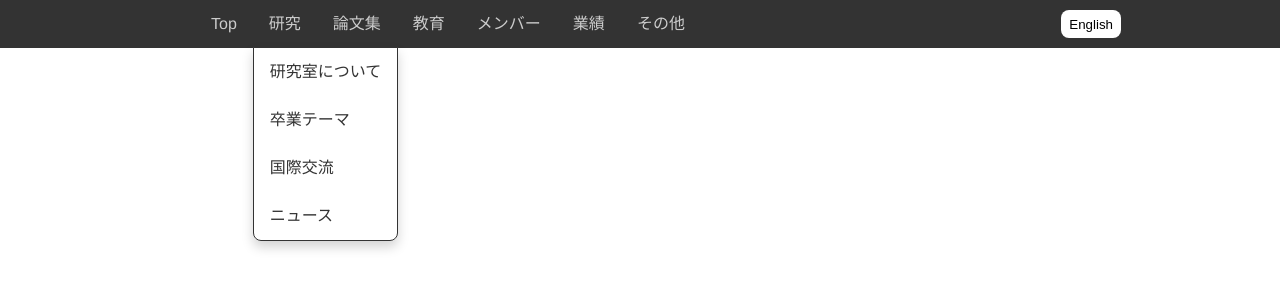
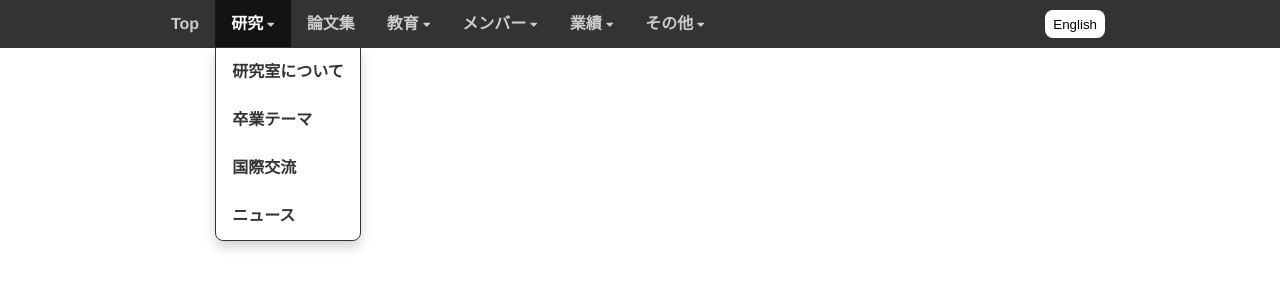
Before and after one commit to ver0nika4ka/Software-Engineering-Lab_The-University-of-Aizu, a React (Create React App) app: page / in a window 1280 px wide. Both pictures are taken after a click on the item "研究". Shown: the top 300 px of the page. Built offline with nearby package versions, Linux system fonts and the light colour scheme.

Commit message:
complete Header

```diff
--- a/package.json
+++ b/package.json
@@ -3,6 +3,9 @@
   "version": "0.1.0",
   "private": true,
   "dependencies": {
+    "@fortawesome/fontawesome-svg-core": "^1.2.32",
+    "@fortawesome/free-solid-svg-icons": "^5.15.1",
+    "@fortawesome/react-fontawesome": "^0.1.13",
     "@testing-library/jest-dom": "^4.2.4",
     "@testing-library/react": "^9.3.2",
     "@testing-library/user-event": "^7.1.2",
--- a/src/layouts/App.js
+++ b/src/layouts/App.js
@@ -8,6 +8,9 @@ import {
 import Layout from '../layouts/Layout'
 // i18n
 import { useTranslation } from 'react-i18next';
+// FontAwesome
+import { FontAwesomeIcon } from '@fortawesome/react-fontawesome'
+import { faBars, faSortDown } from '@fortawesome/free-solid-svg-icons'
 // top
 import Top from "../pages/top/Top"
 // research
@@ -33,19 +36,23 @@ import Developers from "../pages/others/Developers"
 // styles
 import '../styles/layout/App.scss';
 
-export default function App() {
+const App = () => {
   const [openMenuItem, setOpenMenuItem] = useState([false, false, false, false]);
   const changeOpenMenuItem = i => {
     const newOpenMenuItem = [false, false, false, false]
     newOpenMenuItem[i] = !openMenuItem[i]
     setOpenMenuItem(newOpenMenuItem)
   }
+  const resetOpenMenuItem = () => setOpenMenuItem([false, false, false, false])
 
   const [t, i18n] = useTranslation();
   const [lang, setLang] = useState('ja');
   useEffect(() => {
     i18n.changeLanguage(lang);
   }, [lang, i18n]);
+
+  const [isOpenMenu, setIsOpenMenu] = useState(false);
+  const closeMenu = () => setIsOpenMenu(false)
 
   const components = [
     {
@@ -125,106 +132,138 @@ export default function App() {
     },
   ]
 
+  // メニューアイテムの切り替え
+  const [selectedItem, setSelectedItem] = useState(null);
+  const selectMenuItem = (itemName) => {
+    // 選択中のアイテムが切り替わった場合
+    if (selectedItem !== itemName) {
+      resetOpenMenuItem()
+      setSelectedItem(itemName)
+    }
+  }
+
   return (
     <Router>
       <div>
-        <header className="header">
+        <header className={`header ${isOpenMenu ? "open" : ""}`}>
           <nav>
             <ul className="menu">
-              <li className="menu_item">
-                <Link to="/top">{t('Top')}</Link>
+              <li className={`menu_item ${selectedItem === 'Top' ? 'active' : ''}`}>
+                <Link to="/top"
+                  onClick={() => { selectMenuItem('Top') }}
+                >{t('Top')}</Link>
               </li>
 
-              <li className="menu_item noLink"
-                onClick={() => changeOpenMenuItem(0)}>
-                <a >{t('研究')}</a>
+              <li className={`menu_item noLink ${selectedItem === '研究' ? 'active' : ''}`}
+                onClick={() => changeOpenMenuItem(0)}
+              >
+                <a
+                  onClick={() => { selectMenuItem('研究') }}
+                // onMouseLeave={(e) => { selectMenuItem(e) }}
+                >
+                  {t('研究')}
+                  <FontAwesomeIcon icon={faSortDown} />
+                </a>
                 {openMenuItem[0] &&
                   <ul className="menu_list">
                     <li className="menu_item">
-                      <Link to="/research/about_us">{t('研究室について')}</Link>
+                      <Link to="/research/about_us" onClick={closeMenu}>{t('研究室について')}</Link>
                     </li>
                     <li className="menu_item">
-                      <Link to="/research/graduation_research_themes">{t('卒業テーマ')}</Link>
+                      <Link to="/research/graduation_research_themes" onClick={closeMenu}>{t('卒業テーマ')}</Link>
                     </li>
                     <li className="menu_item">
-                      <Link to="/research/international_relations">{t('国際交流')}</Link>
+                      <Link to="/research/international_relations" onClick={closeMenu}>{t('国際交流')}</Link>
                     </li>
                     <li className="menu_item">
-                      <Link to="/research/news">{t('ニュース')}</Link>
+                      <Link to="/research/news" onClick={closeMenu}>{t('ニュース')}</Link>
                     </li>
                   </ul>
                 }
               </li>
 
 
-              <li className="menu_item">
-                <Link to="/publication_list">{t('論文集')}</Link>
+              <li className={`menu_item ${selectedItem === '論文集' ? 'active' : ''}`}>
+                <Link to="/publication_list"
+                  onClick={() => {
+                    selectMenuItem('論文集')
+                    closeMenu()
+                  }}
+                >{t('論文集')}</Link>
               </li>
 
-              <li className="menu_item noLink"
+              <li className={`menu_item noLink ${selectedItem === '教育' ? 'active' : ''}`}
                 onClick={() => changeOpenMenuItem(1)}>
-                <a >{t('教育')}</a>
+                <a
+                  onClick={() => { selectMenuItem('教育') }}
+                >{t('教育')}<FontAwesomeIcon icon={faSortDown} /></a>
                 {openMenuItem[1] &&
                   <ul className="menu_list">
                     <li className="menu_item">
-                      <Link to="/it_specialist_program">{t('ITスペシャリストプログラム')}</Link>
+                      <Link to="/it_specialist_program" onClick={closeMenu}>{t('ITスペシャリストプログラム')}</Link>
                     </li>
                   </ul>
                 }
               </li>
 
-              <li className="menu_item noLink"
+              <li className={`menu_item noLink ${selectedItem === 'メンバー' ? 'active' : ''}`}
                 onClick={() => changeOpenMenuItem(2)}>
-                <a >{t('メンバー')}</a>
+                <a
+                  onClick={() => { selectMenuItem('メンバー') }}
+                >{t('メンバー')}<FontAwesomeIcon icon={faSortDown} /></a>
                 {openMenuItem[2] &&
                   <ul className="menu_list">
                     <li className="menu_item">
-                      <Link to="/members/member">{t('メンバー')}</Link>
+                      <Link to="/members/member" onClick={closeMenu}>{t('メンバー')}</Link>
                     </li>
                     <li className="menu_item">
-                      <Link to="/members/gaduated">{t('卒業生')}</Link>
+                      <Link to="/members/gaduated" onClick={closeMenu}>{t('卒業生')}</Link>
                     </li>
                     <li className="menu_item">
-                      <Link to="/members/prospective_students">{t('学生募集')}</Link>
+                      <Link to="/members/prospective_students" onClick={closeMenu}>{t('学生募集')}</Link>
                     </li>
                   </ul>
                 }
               </li>
 
-              <li className="menu_item noLink"
+              <li className={`menu_item noLink ${selectedItem === '業績' ? 'active' : ''}`}
                 onClick={() => changeOpenMenuItem(3)}>
-                <a >{t('業績')}</a>
+                <a
+                  onClick={() => { selectMenuItem('業績') }}
+                >{t('業績')}<FontAwesomeIcon icon={faSortDown} /></a>
                 {openMenuItem[3] &&
                   <ul className="menu_list">
                     <li className="menu_item">
-                      <Link to="/achievements/achievements">{t('業績')}</Link>
+                      <Link to="/achievements/achievements" onClick={closeMenu}>{t('業績')}</Link>
                     </li>
                     <li className="menu_item">
-                      <Link to="/achievements/conferences_and_workshops">{t('国際学会')}</Link>
+                      <Link to="/achievements/conferences_and_workshops" onClick={closeMenu}>{t('国際学会')}</Link>
                     </li>
                   </ul>
                 }
               </li>
 
-              <li className="menu_item noLink"
+              <li className={`menu_item noLink ${selectedItem === 'その他' ? 'active' : ''}`}
                 onClick={() => changeOpenMenuItem(4)}>
-                <a >{t('その他')}</a>
+                <a
+                  onClick={() => { selectMenuItem('その他') }}
+                >{t('その他')}<FontAwesomeIcon icon={faSortDown} /></a>
                 {openMenuItem[4] &&
                   <ul className="menu_list">
                     <li className="menu_item">
-                      <Link to="/others/internationl_conferences">{t('ギャラリー')}</Link>
+                      <Link to="/others/internationl_conferences" onClick={closeMenu}>{t('ギャラリー')}</Link>
                     </li>
                     <li className="menu_item">
-                      <a href="https://www.u-aizu.ac.jp/" target="_blank" rel="noopener noreferrer">{t('会津大学')}</a>
+                      <a href="https://www.u-aizu.ac.jp/" target="_blank" rel="noopener noreferrer" onClick={closeMenu}>{t('会津大学')}</a>
                     </li>
                     <li className="menu_item">
-                      <a href="https://www.u-aizu.ac.jp/access/" target="_blank" rel="noopener noreferrer">{t('大学へのアクセス')}</a>
+                      <a href="https://www.u-aizu.ac.jp/access/" target="_blank" rel="noopener noreferrer" onClick={closeMenu}>{t('大学へのアクセス')}</a>
                     </li>
                     <li className="menu_item">
-                      <Link to="/others/statistics">{t('アクセス統計')}</Link>
+                      <Link to="/others/statistics" onClick={closeMenu}>{t('アクセス統計')}</Link>
                     </li>
                     <li className="menu_item">
-                      <Link to="/others/developers">{t('開発者')}</Link>
+                      <Link to="/others/developers" onClick={closeMenu}>{t('開発者')}</Link>
                     </li>
                   </ul>
                 }
@@ -239,6 +278,13 @@ export default function App() {
                 }}>{lang === "ja" ? "English" : "日本語"}</button>
             </div>
           </nav>
+
+          <div className="hamburger"
+            onClick={() => {
+              setIsOpenMenu(!isOpenMenu)
+            }}>
+            <FontAwesomeIcon icon={faBars} />
+          </div>
         </header>
 
         <Switch>
@@ -260,3 +306,5 @@ export default function App() {
     </Router>
   );
 }
+
+export default App
--- a/src/styles/foundation/variable.scss
+++ b/src/styles/foundation/variable.scss
@@ -1,3 +1,4 @@
+$eerieBlack: #131313;
 $jet: #333333;
 $onyx: #404040;
 $daysGray: #4d4d4d;
--- a/src/styles/layout/App.scss
+++ b/src/styles/layout/App.scss
@@ -1,43 +1,5 @@
 @import "../foundation/variable.scss";
-
-.App {
-  text-align: center;
-}
-
-.App-logo {
-  height: 40vmin;
-  pointer-events: none;
-}
-
-@media (prefers-reduced-motion: no-preference) {
-  .App-logo {
-    animation: App-logo-spin infinite 20s linear;
-  }
-}
-
-.App-header {
-  background-color: #282c34;
-  min-height: 100vh;
-  display: flex;
-  flex-direction: column;
-  align-items: center;
-  justify-content: center;
-  font-size: calc(10px + 2vmin);
-  color: white;
-}
-
-.App-link {
-  color: #61dafb;
-}
-
-@keyframes App-logo-spin {
-  from {
-    transform: rotate(0deg);
-  }
-  to {
-    transform: rotate(360deg);
-  }
-}
+@import "../foundation/mixins.scss";
 
 /* header */
 
@@ -47,20 +9,62 @@
   justify-content: center;
   position: fixed;
   width: 100%;
+  height: 48px;
   top: 0;
+  transition: all ease 300ms;
   z-index: 1000;
+
+  @include max-screen($breakpoint-tablet) {
+    justify-content: space-between;
+    overflow: scroll;
+
+    &.open {
+      height: 416px;
+    }
+  }
 }
 
 nav {
   display: flex;
   justify-content: space-between;
   width: 970px;
+  padding: 0 32px;
+
+  @include max-screen($breakpoint-tablet) {
+    flex-direction: column;
+    width: auto;
+    padding: 0 16px;
+  }
+}
+
+.hamburger {
+  display: none;
+  width: 30px;
+  height: 48px;
+  padding: 0 16px;
+  color: white;
+  position: fixed;
+  top: 0;
+  right: 0;
+
+  svg {
+    margin: auto;
+    font-size: 30px;
+  }
+
+  @include max-screen($breakpoint-tablet) {
+    display: flex;
+  }
 }
 
 .menu {
-  height: 48px;
   margin: 0;
+  padding: 0;
   display: flex;
+
+  @include max-screen($breakpoint-tablet) {
+    flex-direction: column;
+  }
 }
 
 .menu_item {
@@ -73,11 +77,37 @@ nav {
     color: $lightGray;
     padding: 8px 16px;
     line-height: 32px;
+    font-weight: bold;
+
+    svg {
+      color: $lightGray;
+      margin-left: 4px;
+      margin-bottom: 3px;
+      font-size: 1.2rem;
+    }
+
+    &:hover {
+      color: white;
+    }
+  }
+
+  &.active {
+    background-color: $eerieBlack;
+
+    a {
+      color: white;
+    }
   }
 }
 
 .menu_item.noLink {
   cursor: default;
+
+  @include max-screen($breakpoint-tablet) {
+    a {
+      height: auto;
+    }
+  }
 }
 
 .menu_list {
@@ -99,11 +129,29 @@ nav {
       background-color: $cultured;
     }
   }
+
+  @include max-screen($breakpoint-tablet) {
+    box-shadow: 0 0 0 rgba(0, 0, 0, 0.175);
+    padding-left: 1.6rem;
+    position: initial;
+    background-color: $jet;
+
+    .menu_item {
+      a {
+        color: $lightGray;
+      }
+    }
+  }
 }
 
 .languageButtons {
   margin-top: auto;
   margin-bottom: auto;
+  padding: 8px 16px;
+
+  @include max-screen($breakpoint-tablet) {
+    padding: 16px 16px 32px 16px;
+  }
 }
 
 .languageButtons_button {
```
Also changed, not shown: 1 other file (tests, documents, lock files or other folders).
